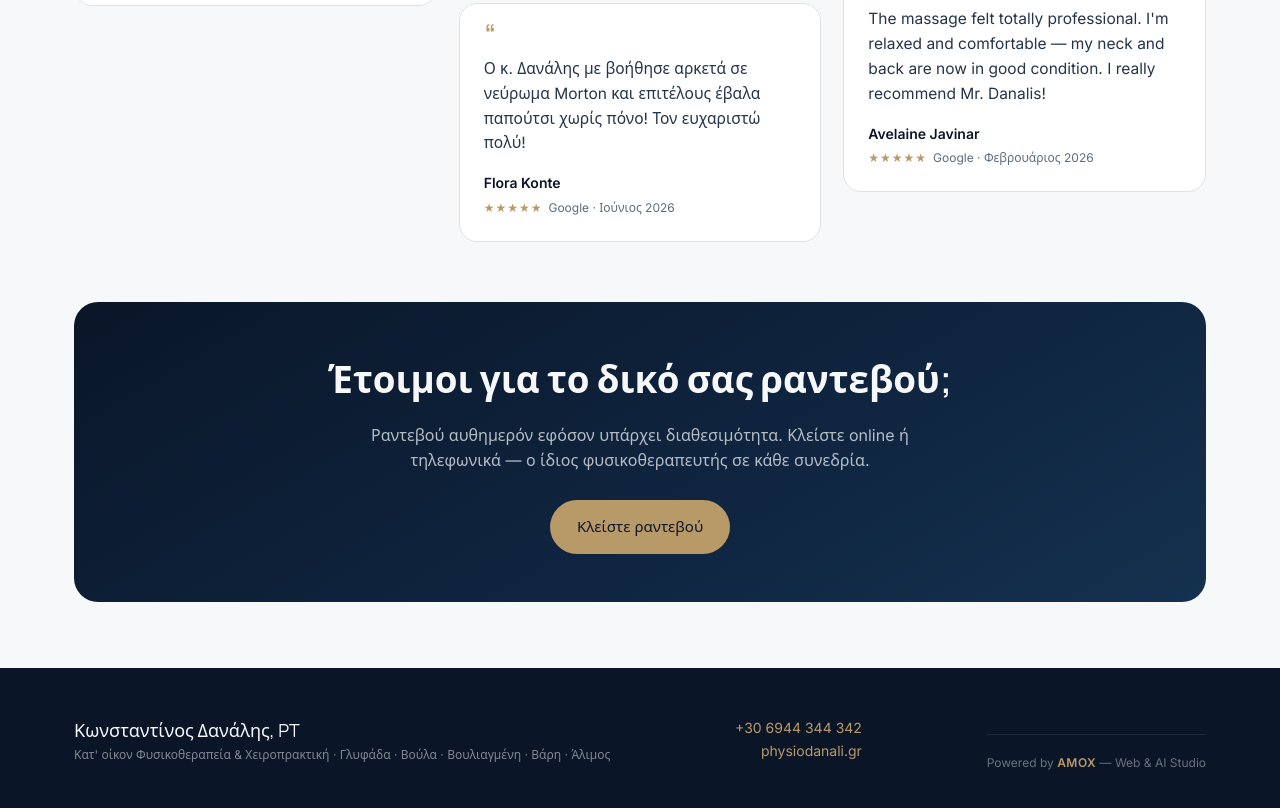
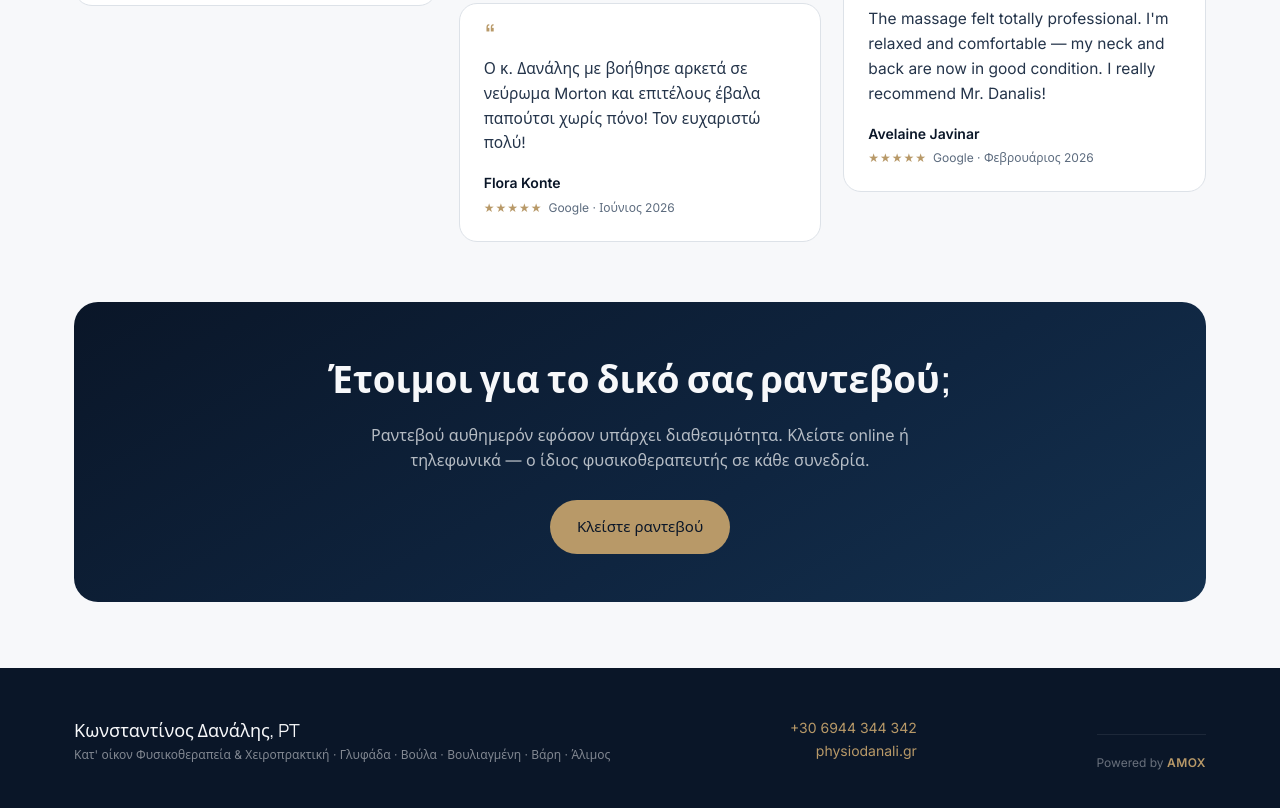
Before and after one commit to amox-ws/physiodanali-reviews, a plain HTML site: page index.html in a window 1280 px wide. Shown: the part 1404-2212 px from the top of the page. Drawn offline with Linux system fonts and the light colour scheme.

Commit message:
chore(reviews): powered-by → just 'Powered by AMOX'
Co-Authored-By: Claude Opus 4.8 (1M context) <noreply@anthropic.com>

```diff
--- a/index.html
+++ b/index.html
@@ -472,7 +472,7 @@
       <a href="tel:+306944344342">+30 6944 344 342</a><br />
       <a href="https://physiodanali.gr">physiodanali.gr</a>
     </div>
-    <div class="powered">Powered by <a href="https://amox.gr" target="_blank" rel="noopener">AMOX</a> — Web &amp; AI Studio</div>
+    <div class="powered">Powered by <a href="https://amox.gr" target="_blank" rel="noopener">AMOX</a></div>
   </div>
 </footer>
 
```
